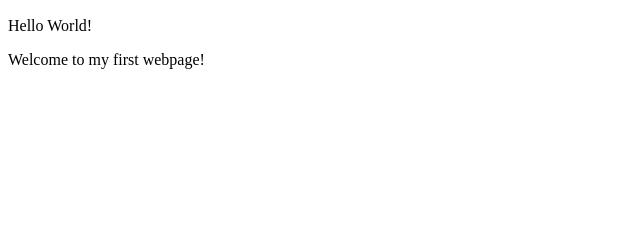
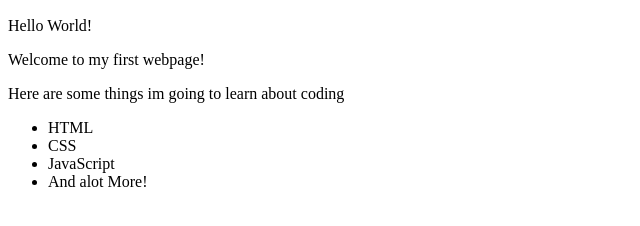
Before and after one commit to iammeechar/my-first-webpage, a plain HTML site: page my-first-website.html in a window 1280 px wide. Shown: the part 110-336 px from the top of the page, without its empty margins (0-640 px from the left). Drawn offline with Linux system fonts and the light colour scheme.

Commit message:
add list elements

```diff
--- a/my-first-website.html
+++ b/my-first-website.html
@@ -10,6 +10,16 @@
             </h2>
            <p>Hello World!</p>
             <p>Welcome to my first webpage!</p>
+
+            <p>Here are some things im going to
+                learn about coding
+            </p>
+            <ul>
+                <li>HTML</li>
+                <li>CSS</li>
+                <li>JavaScript</li>
+                <li>And alot More!</li>
+            </ul>
         </body>
 
     </html>
```
